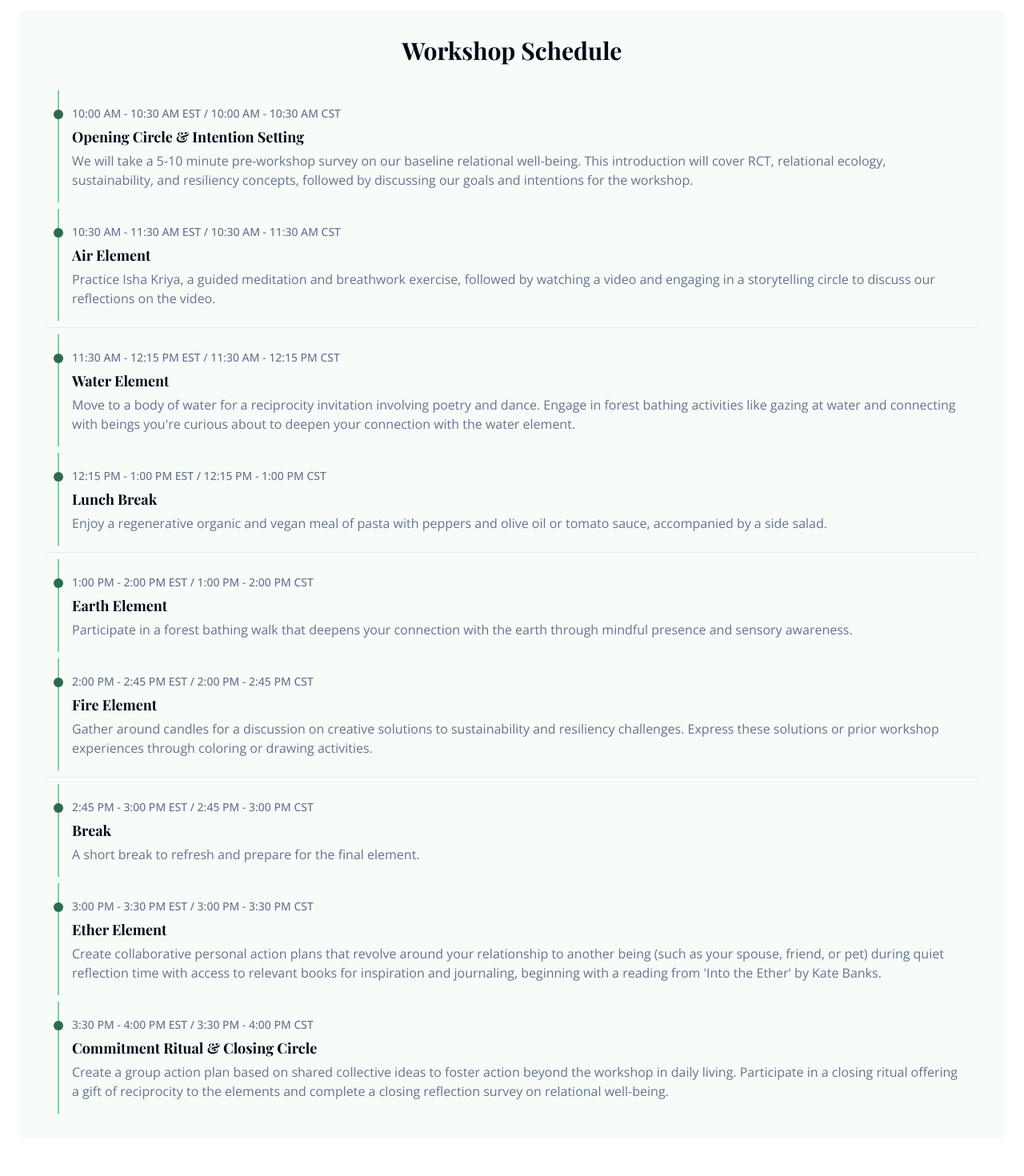
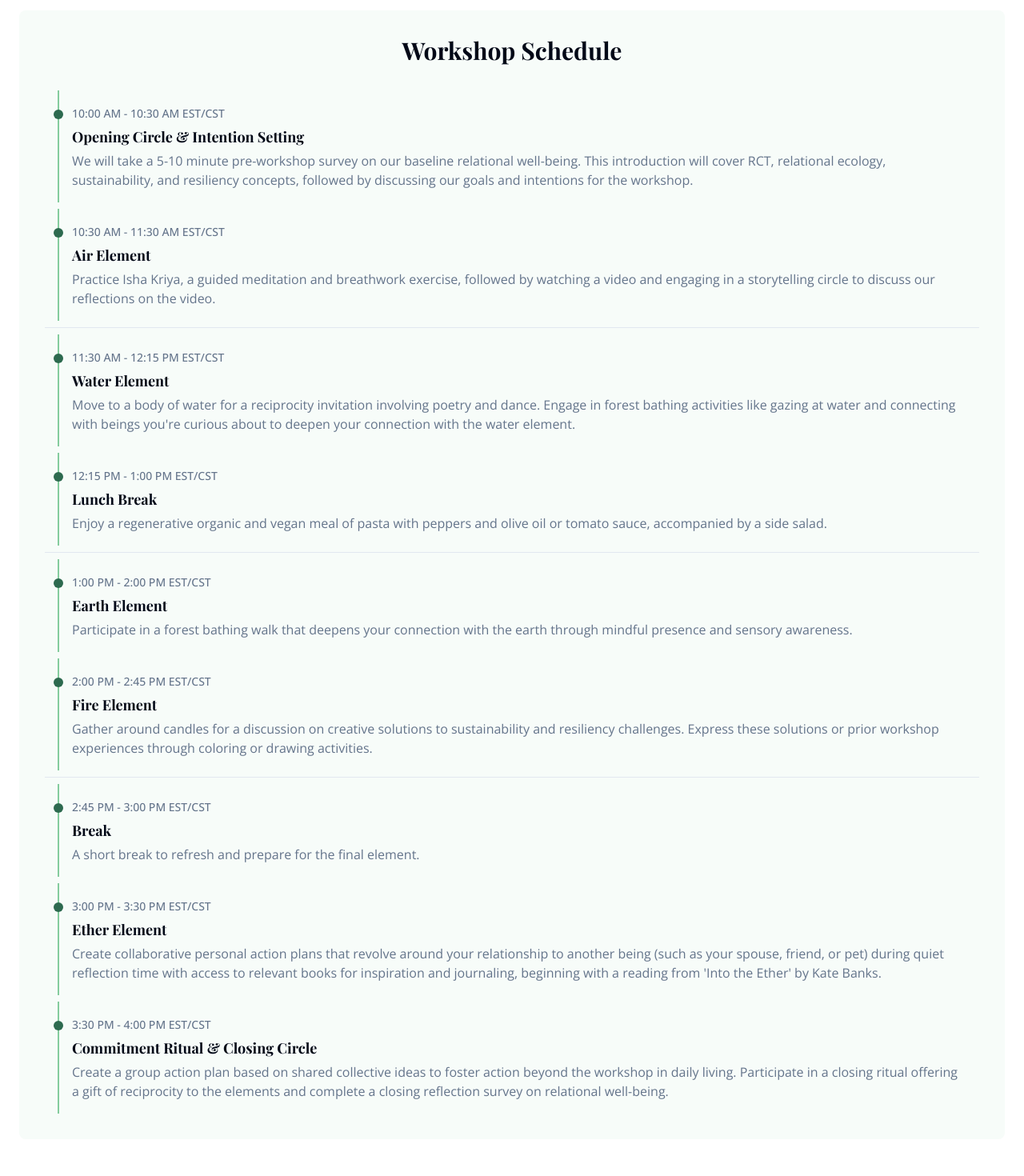
Before and after one commit to kaushalbalagurusamy/ecology-landing-design, a React (Vite) app: page / in a window 1280 px wide. Shown: the part 5460-6930 px from the top of the page at 80% size. Built offline with nearby package versions, Linux system fonts and the light colour scheme.

Commit message:
Refactor: Simplify workshop schedule times
Update the workshop schedule to display a single time for each component, reflecting the consistent timing across both time zones.

```diff
--- a/src/components/WorkshopDetails.tsx
+++ b/src/components/WorkshopDetails.tsx
@@ -129,13 +129,13 @@ const WorkshopDetails: React.FC = () => {
 
           <div className="space-y-2">
             <ScheduleItem
-              time="10:00 AM - 10:30 AM EST / 10:00 AM - 10:30 AM CST"
+              time="10:00 AM - 10:30 AM EST/CST"
               title="Opening Circle & Intention Setting"
               description="We will take a 5-10 minute pre-workshop survey on our baseline relational well-being. This introduction will cover RCT, relational ecology, sustainability, and resiliency concepts, followed by discussing our goals and intentions for the workshop."
             />
 
             <ScheduleItem
-              time="10:30 AM - 11:30 AM EST / 10:30 AM - 11:30 AM CST"
+              time="10:30 AM - 11:30 AM EST/CST"
               title="Air Element"
               description="Practice Isha Kriya, a guided meditation and breathwork exercise, followed by watching a video and engaging in a storytelling circle to discuss our reflections on the video."
             />
@@ -143,13 +143,13 @@ const WorkshopDetails: React.FC = () => {
             <Separator className="my-4" />
 
             <ScheduleItem
-              time="11:30 AM - 12:15 PM EST / 11:30 AM - 12:15 PM CST"
+              time="11:30 AM - 12:15 PM EST/CST"
               title="Water Element"
               description="Move to a body of water for a reciprocity invitation involving poetry and dance. Engage in forest bathing activities like gazing at water and connecting with beings you're curious about to deepen your connection with the water element."
             />
 
             <ScheduleItem
-              time="12:15 PM - 1:00 PM EST / 12:15 PM - 1:00 PM CST"
+              time="12:15 PM - 1:00 PM EST/CST"
               title="Lunch Break"
               description="Enjoy a regenerative organic and vegan meal of pasta with peppers and olive oil or tomato sauce, accompanied by a side salad."
             />
@@ -157,13 +157,13 @@ const WorkshopDetails: React.FC = () => {
             <Separator className="my-4" />
 
             <ScheduleItem
-              time="1:00 PM - 2:00 PM EST / 1:00 PM - 2:00 PM CST"
+              time="1:00 PM - 2:00 PM EST/CST"
               title="Earth Element"
               description="Participate in a forest bathing walk that deepens your connection with the earth through mindful presence and sensory awareness."
             />
 
             <ScheduleItem
-              time="2:00 PM - 2:45 PM EST / 2:00 PM - 2:45 PM CST"
+              time="2:00 PM - 2:45 PM EST/CST"
               title="Fire Element"
               description="Gather around candles for a discussion on creative solutions to sustainability and resiliency challenges. Express these solutions or prior workshop experiences through coloring or drawing activities."
             />
@@ -171,19 +171,19 @@ const WorkshopDetails: React.FC = () => {
             <Separator className="my-4" />
 
             <ScheduleItem
-              time="2:45 PM - 3:00 PM EST / 2:45 PM - 3:00 PM CST"
+              time="2:45 PM - 3:00 PM EST/CST"
               title="Break"
               description="A short break to refresh and prepare for the final element."
             />
 
             <ScheduleItem
-              time="3:00 PM - 3:30 PM EST / 3:00 PM - 3:30 PM CST"
+              time="3:00 PM - 3:30 PM EST/CST"
               title="Ether Element"
               description="Create collaborative personal action plans that revolve around your relationship to another being (such as your spouse, friend, or pet) during quiet reflection time with access to relevant books for inspiration and journaling, beginning with a reading from 'Into the Ether' by Kate Banks."
             />
 
             <ScheduleItem
-              time="3:30 PM - 4:00 PM EST / 3:30 PM - 4:00 PM CST"
+              time="3:30 PM - 4:00 PM EST/CST"
               title="Commitment Ritual & Closing Circle"
               description="Create a group action plan based on shared collective ideas to foster action beyond the workshop in daily living. Participate in a closing ritual offering a gift of reciprocity to the elements and complete a closing reflection survey on relational well-being."
             />
```
